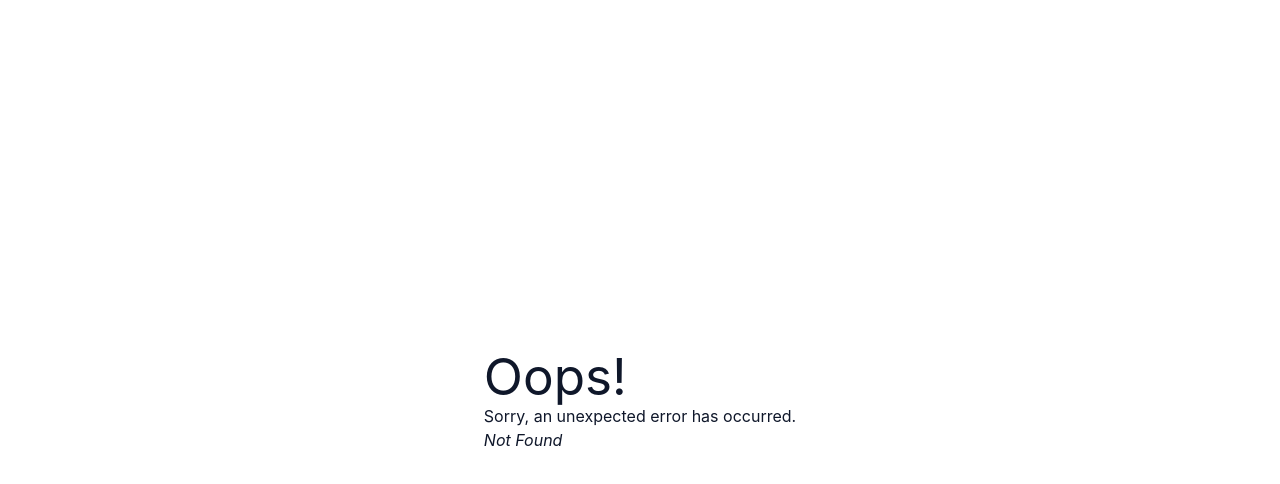
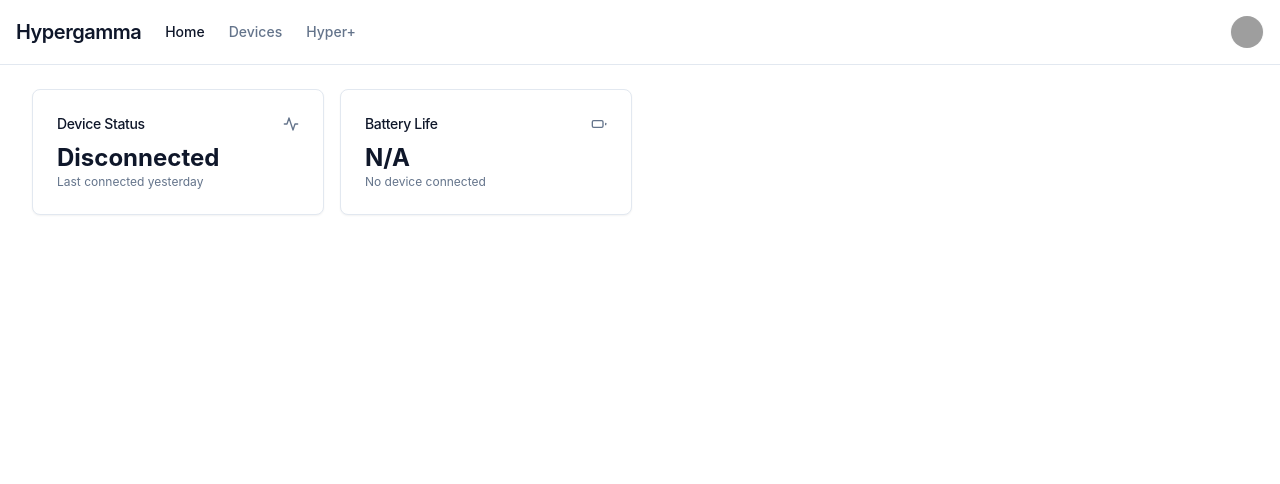
Before and after one commit to HyperGamma-UK/hypergamma-react, a React (Vite) app: page /devices in a window 1280 px wide. Before the commit this address had no page. Shown: the top 484 px of the page. Built offline with nearby package versions, Linux system fonts and the light colour scheme; grey boxes are pictures that could not be loaded.

Commit message:
Add common layout

```diff
--- a/app/components/main-nav.tsx
+++ b/app/components/main-nav.tsx
@@ -1,4 +1,4 @@
-import { Link } from "react-router-dom";
+import { NavLink } from "react-router-dom";
 
 import { cn } from "@/lib/utils"
 
@@ -11,24 +11,24 @@ export function MainNav({
       className={cn("flex items-center space-x-4 lg:space-x-6", className)}
       {...props}
     >
-      <Link
+      <NavLink
         to="/"
         className="text-sm font-medium transition-colors hover:text-primary"
       >
         Home
-      </Link>
-      <Link
+      </NavLink>
+      <NavLink
         to="/devices"
-        className="disabled text-sm font-medium text-muted-foreground transition-colors hover:text-primary"
+        className="text-sm font-medium text-muted-foreground transition-colors hover:text-primary"
       >
         Devices
-      </Link>
-      <Link
+      </NavLink>
+      <NavLink
         to="/plus"
         className="disabled text-sm font-medium text-muted-foreground transition-colors hover:text-primary"
       >
         Hyper+
-      </Link>
+      </NavLink>
     </nav>
   )
 }
--- a/app/main.tsx
+++ b/app/main.tsx
@@ -3,19 +3,29 @@ import ReactDOM from 'react-dom/client'
 import './index.css'
 
 import {
+  BrowserRouter,
   createBrowserRouter,
+  Route,
   RouterProvider,
+  Routes
 } from "react-router-dom";
 
 import Root from "./routes/dashboard/dashboard";
 import ErrorPage from "./routes/404";
 import Settings from './routes/settings/layout';
+import Devices from './routes/devices';
+import { UserNav } from './components/user-nav';
+import { MainNav } from './components/main-nav';
 
 const router = createBrowserRouter([
   {
     path: "/",
     element: <Root />,
     errorElement: <ErrorPage />,
+  },
+  {
+    path: "devices",
+    element: <Devices />
   },
   {
     path: "settings",
@@ -26,6 +36,22 @@ const router = createBrowserRouter([
 
 ReactDOM.createRoot(document.getElementById('root') as HTMLElement).render(
   <React.StrictMode>
-    <RouterProvider router={router} />
+    <BrowserRouter>
+    <div className="border-b">
+        <div className="flex h-16 items-center px-4">
+          <span className="font-semibold text-xl tracking-tight">Hypergamma</span>
+          <MainNav className="mx-6" />
+          <div className="ml-auto flex items-center space-x-4">
+            <UserNav />
+          </div>
+        </div>
+      </div>
+      <Routes>
+        <Route path='/' element={<Root />} errorElement={<ErrorPage />}/>
+        <Route path='/devices' element={<Devices />}/>
+        <Route path='/settings' element={<Settings />}/>
+      </Routes>
+    </BrowserRouter>
+    {/* <RouterProvider router={router} /> */}
   </React.StrictMode>,
 )
--- a/app/routes/dashboard/analytics.tsx
+++ b/app/routes/dashboard/analytics.tsx
@@ -7,7 +7,7 @@ import {
     CardTitle,
 } from "@/components/ui/card"
 
-import { Activity, Brain, CreditCard, Users } from "lucide-react"
+import { Clock, Dumbbell, Focus, GlassWater } from "lucide-react"
 
 export default function Analytics() {
     return <div className="grid gap-4 md:grid-cols-2 lg:grid-cols-4">
@@ -16,7 +16,7 @@ export default function Analytics() {
         <CardTitle className="text-sm font-medium">
           Focus
         </CardTitle>
-        <Brain className="h-4 w-4 text-muted-foreground" />
+        <Focus className="h-4 w-4 text-muted-foreground" />
       </CardHeader>
       <CardContent>
         <div className="text-2xl font-bold">N/A</div>
@@ -30,7 +30,7 @@ export default function Analytics() {
         <CardTitle className="text-sm font-medium">
           Cognitive Load
         </CardTitle>
-        <Users className="h-4 w-4 text-muted-foreground" />
+        <Dumbbell className="h-4 w-4 text-muted-foreground" />
       </CardHeader>
       <CardContent>
         <div className="text-2xl font-bold">N/A</div>
@@ -42,7 +42,7 @@ export default function Analytics() {
     <Card>
       <CardHeader className="flex flex-row items-center justify-between space-y-0 pb-2">
         <CardTitle className="text-sm font-medium">Mental Fatigue</CardTitle>
-        <CreditCard className="h-4 w-4 text-muted-foreground" />
+        <GlassWater className="h-4 w-4 text-muted-foreground" />
       </CardHeader>
       <CardContent>
         <div className="text-2xl font-bold">N/A</div>
@@ -53,15 +53,13 @@ export default function Analytics() {
     </Card>
     <Card>
       <CardHeader className="flex flex-row items-center justify-between space-y-0 pb-2">
-        <CardTitle className="text-sm font-medium">
-          Device State
-        </CardTitle>
-        <Activity className="h-4 w-4 text-muted-foreground" />
+        <CardTitle className="text-sm font-medium">Average Session Duration</CardTitle>
+        <Clock className="h-4 w-4 text-muted-foreground" />
       </CardHeader>
       <CardContent>
-        <div className="text-2xl font-bold">Disconnected</div>
+        <div className="text-2xl font-bold">20min</div>
         <p className="text-xs text-muted-foreground">
-          Last connected yesterday
+        +20% last session
         </p>
       </CardContent>
     </Card>
--- a/app/routes/dashboard/dashboard.tsx
+++ b/app/routes/dashboard/dashboard.tsx
@@ -22,17 +22,6 @@ export default function Dashboard() {
   return (
     <>
       <div className="hidden flex-col md:flex">
-        <div className="border-b">
-          <div className="flex h-16 items-center px-4">
-            {/* <TeamSwitcher /> */}
-            <span className="font-semibold text-xl tracking-tight">Hypergamma</span>
-            <MainNav className="mx-6" />
-            <div className="ml-auto flex items-center space-x-4">
-              {/* <Search /> */}
-              <UserNav />
-            </div>
-          </div>
-        </div>
         <div className="flex-1 space-y-4 p-8 pt-6">
           {/* <div className="flex items-center justify-between space-y-2">
             <h2 className="text-3xl font-bold tracking-tight">Welcome to Hypergamma.</h2>
--- /dev/null
+++ b/app/routes/devices/index.tsx
@@ -0,0 +1,50 @@
+
+import {
+  Card,
+  CardContent,
+  CardDescription,
+  CardHeader,
+  CardTitle,
+} from "@/components/ui/card"
+
+import { Activity, Battery } from "lucide-react"
+
+export default function Devices() {
+  return <>
+    <div className="hidden flex-col md:flex">
+      <div className="flex-1 space-y-4 p-8 pt-6">
+
+        <div className="grid gap-4 md:grid-cols-2 lg:grid-cols-4">
+          <Card>
+            <CardHeader className="flex flex-row items-center justify-between space-y-0 pb-2">
+              <CardTitle className="text-sm font-medium">
+                Device Status
+              </CardTitle>
+              <Activity className="h-4 w-4 text-muted-foreground" />
+            </CardHeader>
+            <CardContent>
+              <div className="text-2xl font-bold">Disconnected</div>
+              <p className="text-xs text-muted-foreground">
+                Last connected yesterday
+              </p>
+            </CardContent>
+          </Card>
+          <Card>
+            <CardHeader className="flex flex-row items-center justify-between space-y-0 pb-2">
+              <CardTitle className="text-sm font-medium">
+                Battery Life
+              </CardTitle>
+              <Battery className="h-4 w-4 text-muted-foreground" />
+            </CardHeader>
+            <CardContent>
+              <div className="text-2xl font-bold">N/A</div>
+              <p className="text-xs text-muted-foreground">
+                No device connected
+              </p>
+            </CardContent>
+          </Card>
+        </div>
+      </div>
+    </div>
+  </>
+}
```
